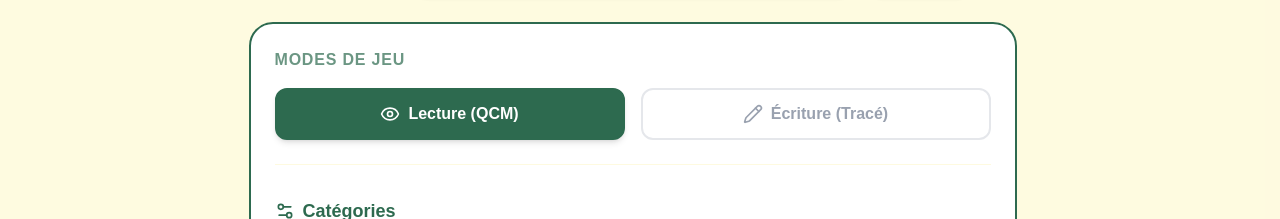
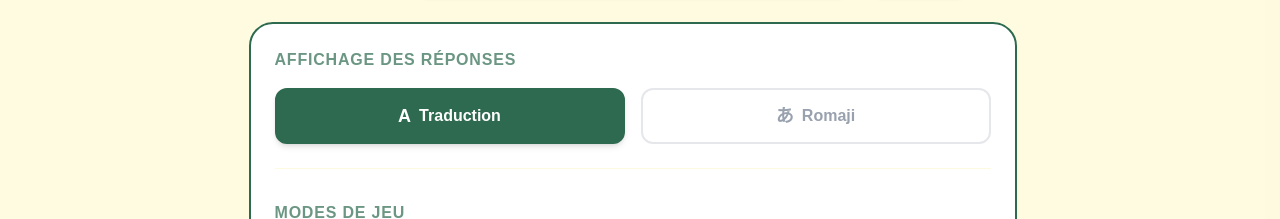
Before and after one commit to Fbrend23/TanukiCode, a Vue app: page /quiz in a window 1280 px wide. Both pictures are taken after a click on the button "Filtres". Shown: the part 231-450 px from the top of the page. Built offline with nearby package versions, Linux system fonts and the light colour scheme; no server answers.

Commit message:
feat(quiz): add answer display toggle (romaji/translation)

```diff
--- a/src/views/QuizView.vue
+++ b/src/views/QuizView.vue
@@ -53,6 +53,16 @@ watch(categories, (newVal) => {
 
 watch(modes, (newVal) => {
     localStorage.setItem('tanuki-quiz-modes', JSON.stringify(newVal));
+}, { deep: true });
+
+// Display Settings - Init from LocalStorage
+const savedDisplaySettings = localStorage.getItem('tanuki-quiz-display');
+const displaySettings = ref(savedDisplaySettings ? JSON.parse(savedDisplaySettings) : {
+    answerMode: 'translation' as 'translation' | 'romaji'
+});
+
+watch(displaySettings, (newVal) => {
+    localStorage.setItem('tanuki-quiz-display', JSON.stringify(newVal));
 }, { deep: true });
 
 // Watch Categories to disable Writing if both Kanji and Kana are disabled
@@ -148,7 +158,27 @@ function getId(item: QuizItem): string {
     return 'unknown';
 }
 
+
+
 function getAnswerText(item: QuizItem): string {
+    // 1. Sentences can leverage the setting
+    if ('translation' in item && 'romaji' in item) {
+        return displaySettings.value.answerMode === 'romaji' ? item.romaji! : item.translation!;
+    }
+
+    // 2. Vocabulary also has meaning/romaji
+    if ('word' in item) {
+        if (displaySettings.value.answerMode === 'romaji') return item.romaji!;
+        // Fallback to meaning logic
+    }
+
+    // 3. Kanji Logic -> Fallback to default (Meaning)
+    // User requested to remove special handling for Kanji toggle.
+
+    // 4. Kana Logic (Always Romaji)
+    if ('char' in item && item.romaji) return item.romaji;
+
+    // Default Fallbacks
     if ('translation' in item && item.translation) return item.translation; // For sentences
     if ('meaning' in item && item.meaning) {
         const m = item.meaning;
@@ -434,6 +464,30 @@ onUnmounted(() => {
             <div v-if="showSettings"
                 class="card w-full mb-6 p-6 animate-fade-in shadow-none border-2 border-tanuki-green">
 
+                <!-- Display Mode Section -->
+                <div class="mb-8 border-b border-tanuki-beige pb-6">
+                    <h3
+                        class="font-bold text-tanuki-brown-dark mb-4 flex items-center gap-2 text-md uppercase tracking-wider opacity-70">
+                        Affichage des Réponses
+                    </h3>
+                    <div class="grid grid-cols-2 gap-4">
+                        <button @click="displaySettings.answerMode = 'translation'" :class="['flex items-center justify-center gap-2 p-3 rounded-xl border-2 transition-all font-bold',
+                            displaySettings.answerMode === 'translation'
+                                ? 'bg-tanuki-green text-white border-tanuki-green shadow-md'
+                                : 'bg-white text-gray-400 border-gray-200 hover:border-tanuki-green/30']">
+                            <span class="text-lg">A</span>
+                            <span>Traduction</span>
+                        </button>
+                        <button @click="displaySettings.answerMode = 'romaji'" :class="['flex items-center justify-center gap-2 p-3 rounded-xl border-2 transition-all font-bold',
+                            displaySettings.answerMode === 'romaji'
+                                ? 'bg-tanuki-green text-white border-tanuki-green shadow-md'
+                                : 'bg-white text-gray-400 border-gray-200 hover:border-tanuki-green/30']">
+                            <span class="text-lg">あ</span>
+                            <span>Romaji</span>
+                        </button>
+                    </div>
+                </div>
+
                 <!-- Modes Section -->
                 <div class="mb-8 border-b border-tanuki-beige pb-6">
                     <h3
```
